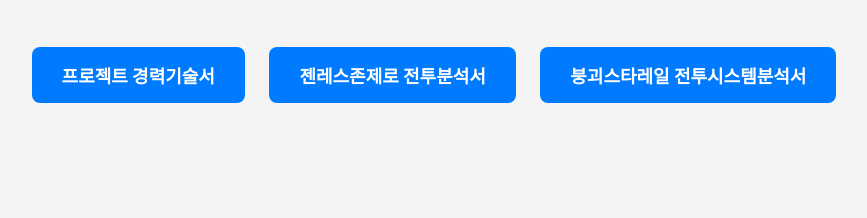
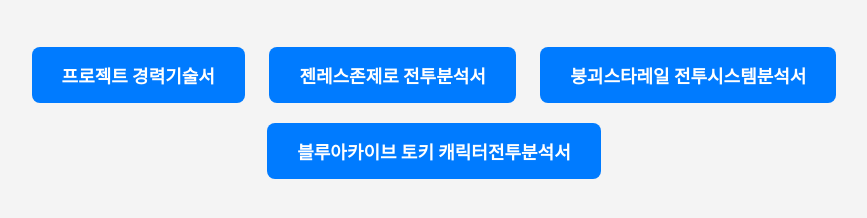
Before and after one commit to peterung/portfolio, a plain HTML site: page index.html in a window 1280 px wide. Shown: the part 174-392 px from the top of the page, without its empty margins (206-1073 px from the left). Drawn offline with Linux system fonts and the light colour scheme.

Commit message:
Update index.html

```diff
--- a/index.html
+++ b/index.html
@@ -64,6 +64,10 @@
             붕괴스타레일 전투시스템분석서
         </a>
 
+        <a href="pdf/이명웅_블루아카이브_토키_캐릭터전투분석서.pdf" target="_blank" class="pdf-button">
+            블루아카이브 토키 캐릭터전투분석서
+        </a>
+
     </div>
 
 </body>
```
